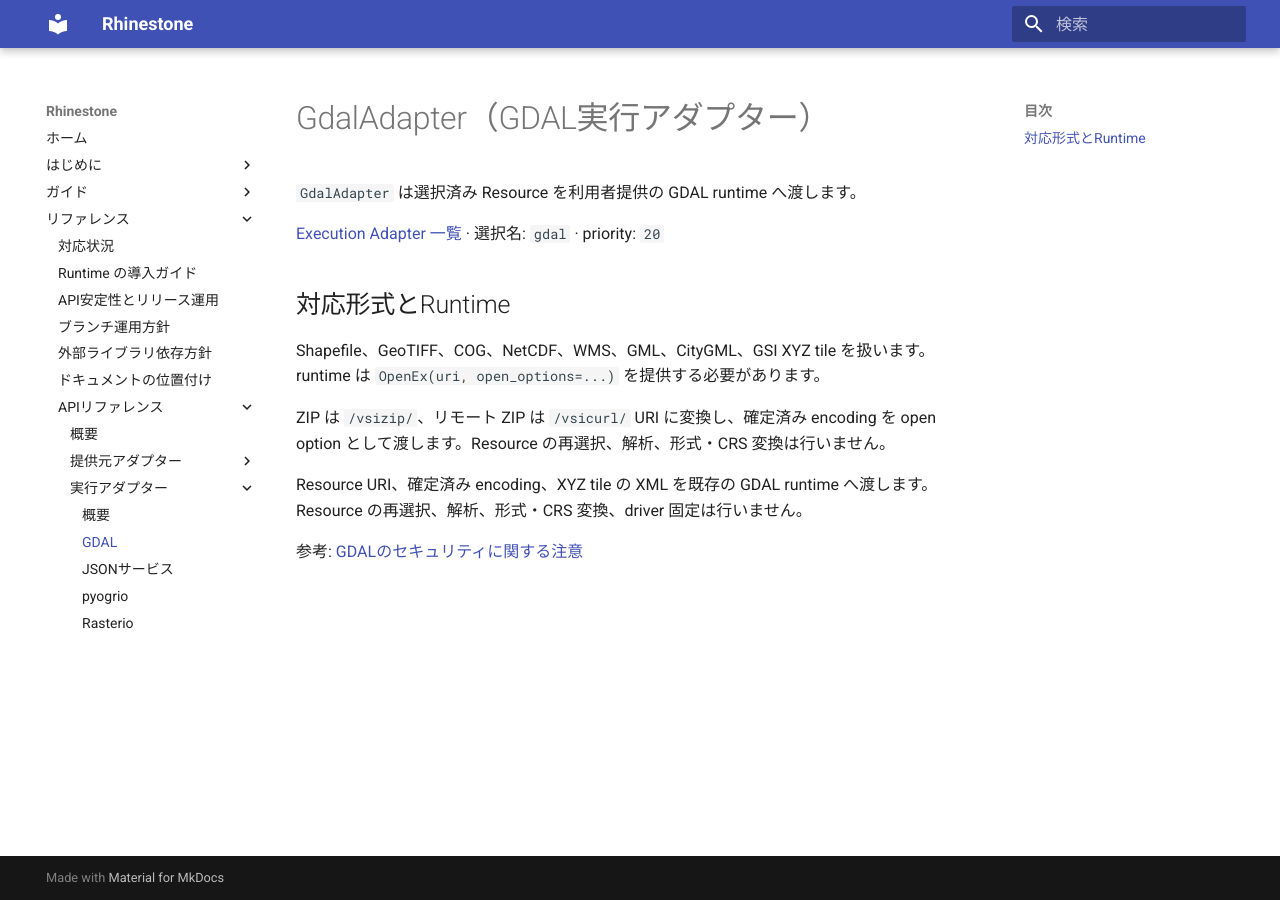
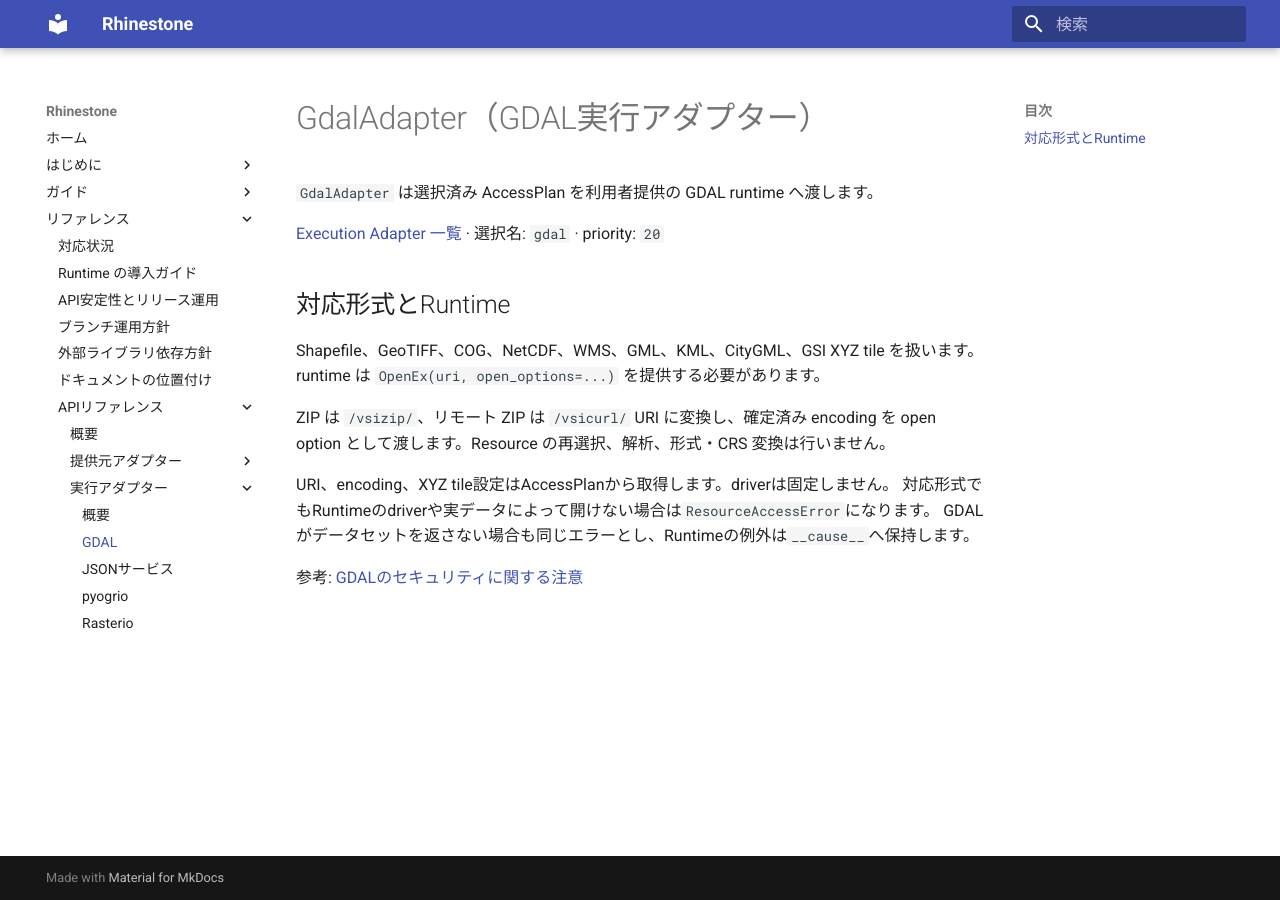
Before and after one commit to u-kitazawa/rhinestone, an MkDocs documentation site: the page built from docs/api/adapters/gdal.md, in a window 1280 px wide. Built offline with MkDocs 1.6.1 and Material for MkDocs 9.7.7, drawn with Linux system fonts in a browser that asks for light colours.

Commit message:
docs: align execution references with AccessPlan contract

```diff
--- a/docs/api/adapters/gdal.md
+++ b/docs/api/adapters/gdal.md
@@ -1,18 +1,19 @@
 # GdalAdapter（GDAL実行アダプター）
 
-`GdalAdapter` は選択済み Resource を利用者提供の GDAL runtime へ渡します。
+`GdalAdapter` は選択済み AccessPlan を利用者提供の GDAL runtime へ渡します。
 
 [Execution Adapter 一覧](../execution-adapters.md) · 選択名: `gdal` · priority: `20`
 
 ## 対応形式とRuntime
 
-Shapefile、GeoTIFF、COG、NetCDF、WMS、GML、CityGML、GSI XYZ tile を扱います。
+Shapefile、GeoTIFF、COG、NetCDF、WMS、GML、KML、CityGML、GSI XYZ tile を扱います。
 runtime は `OpenEx(uri, open_options=...)` を提供する必要があります。
 
 ZIP は `/vsizip/`、リモート ZIP は `/vsicurl/` URI に変換し、確定済み encoding を
 open option として渡します。Resource の再選択、解析、形式・CRS 変換は行いません。
 
-Resource URI、確定済み encoding、XYZ tile の XML を既存の GDAL runtime へ渡します。
-Resource の再選択、解析、形式・CRS 変換、driver 固定は行いません。
+URI、encoding、XYZ tile設定はAccessPlanから取得します。driverは固定しません。
+対応形式でもRuntimeのdriverや実データによって開けない場合は`ResourceAccessError`になります。
+GDALがデータセットを返さない場合も同じエラーとし、Runtimeの例外は`__cause__`へ保持します。
 
 参考: [GDALのセキュリティに関する注意](https://gdal.org/en/stable/user/security.html)
```
Also changed, not shown: docs/api/adapters/pyogrio.md (+2 -2 lines), docs/api/adapters/rasterio.md (+3 -2 lines), docs/api/execution-adapters.md (+6 -2 lines).
